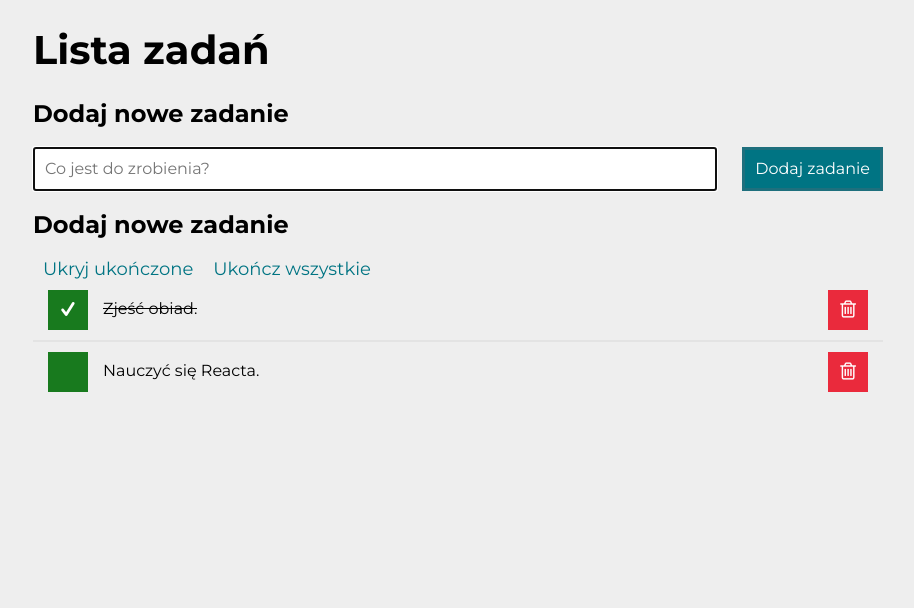
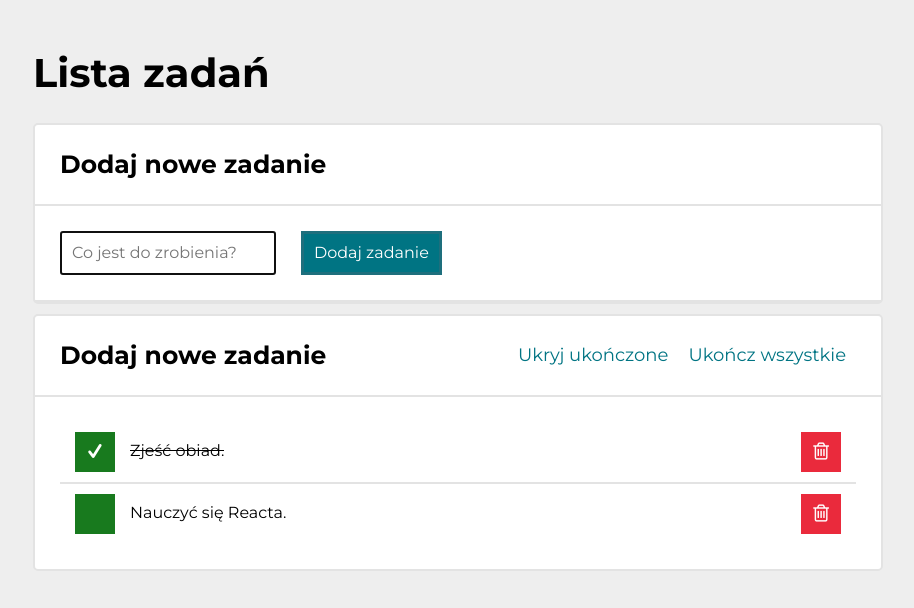
Before and after one commit to Rafal-1999/To-Do-List-React, a React (Create React App) app: page / in a window 1280 px wide. Shown: the top 608 px of the page, without its empty margins (182-1096 px from the left). Built offline with nearby package versions, Linux system fonts and the light colour scheme.

Commit message:
Added styles for Block

```diff
--- a/package.json
+++ b/package.json
@@ -1,6 +1,6 @@
 {
   "name": "to-do-list-react",
-  "version": "0.3.4",
+  "version": "0.3.5",
   "private": true,
   "homepage": "https://rafal-1999.github.io/To-Do-List-React/",
   "dependencies": {
--- a/src/Block/index.js
+++ b/src/Block/index.js
@@ -1,3 +1,5 @@
+import "./style.css";
+
 const Block = (props) => (
     <div className="list__block">
         <div className={`${props.boxClass1}`}>
--- /dev/null
+++ b/src/Block/style.css
@@ -0,0 +1,35 @@
+.list__block {
+    background: rgb(255, 255, 255);
+    border: 2px solid rgb(227, 227, 227);
+    border-radius: 5px;
+    margin-bottom: 10px;
+}
+.list__box {
+    border-bottom: 2px solid rgb(227, 227, 227);
+    padding: 25px;
+}
+.list__header {
+    font-size: 25px;
+    margin: 0;
+}
+.list__box--no-line {
+    border: none;
+}
+.list__box--flex {
+    display: flex;
+    justify-content: space-between;
+}
+.list__tasks-block {
+    padding: 25px;
+}
+
+@media (max-width: 768px) {
+    .list__box--flex {
+        flex-direction: column;
+    }
+}
+@media (max-width: 576px) {
+    .list__header {
+        font-size: 20px;
+    }
+}
--- a/src/index.css
+++ b/src/index.css
@@ -11,3 +11,6 @@ body {
     margin: 0 auto;
     padding: 0 25px;
 }
+.list {
+    margin-top: 50px;
+}
```
